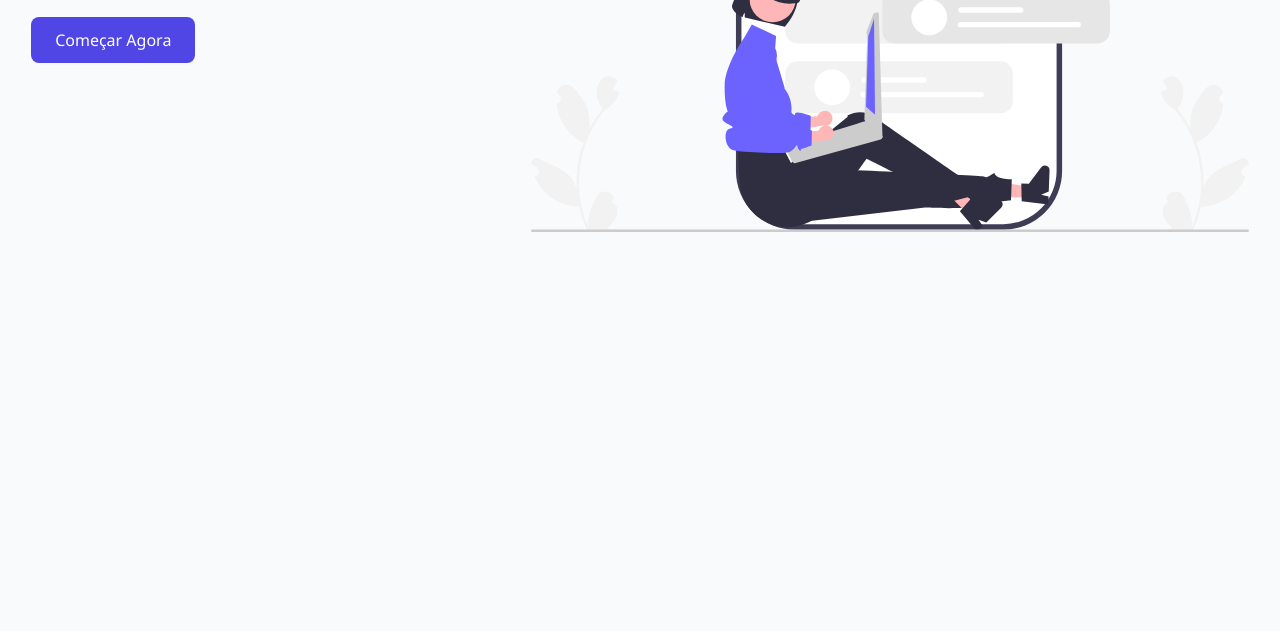
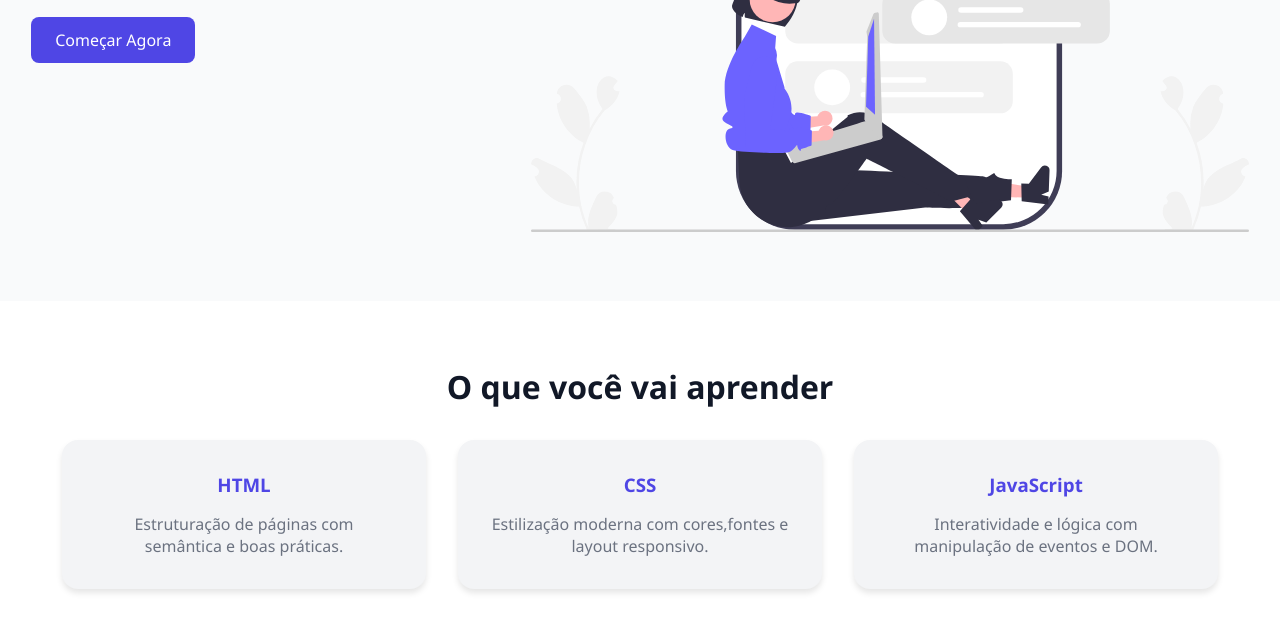
Before and after one commit to Lua65/landing-page, a plain HTML site: page index.html in a window 1280 px wide. Shown: the part 493-1124 px from the top of the page. Before the commit the page ends 800 px from the top, so only its background shows below. Drawn offline with Linux system fonts and the light colour scheme.

Commit message:
Add files via upload

```diff
--- a/index.html
+++ b/index.html
@@ -31,6 +31,28 @@
                 <img src="assets/hero-illustration.svg" alt="">
             </div>
         </section>
+
+        <section class="conteudo">
+            <h2>O que você vai aprender</h2>
+            <div class="cards">
+                <div class="card">
+                    <h3>HTML</h3>
+                    <p>Estruturação de páginas com semântica e boas práticas.</p>
+                </div>
+
+                <div class="card">
+                    <h3>CSS</h3>
+                    <p>Estilização moderna com cores,fontes e layout responsivo.</p>
+                </div>
+
+                <div class="card">
+                    <h3>JavaScript</h3>
+                    <p>Interatividade e lógica com manipulação de eventos e DOM.</p>
+                </div>
+            </div>
+        </section>
     </main>
+
+
 </body>
 </html>
--- a/style.css
+++ b/style.css
@@ -86,3 +86,49 @@ body {
 .btn-cta:hover {
     background-color: #4338ca;
 }
+
+.conteudo{
+    padding: 4rem 2rem;
+    background-color:  #ffffff;
+    text-align: center;
+}
+
+.conteudo h2 {
+    font-size: 2rem;
+    color: #111827;
+    margin-bottom: 2rem;
+}
+
+.cards {
+    display: flex;
+    flex-wrap: wrap;
+    justify-content: center;
+    gap: 2rem
+}
+
+.card {
+    background-color: #f3f4f6;
+    padding: 2rem;
+    border-radius: 1rem;
+    max-width: 300px;
+    box-shadow: 0 4px 6px rgba(0,0,0,0.1);
+    transition: transform 0.3s;
+}
+
+.card {
+    box-shadow: 0 4px 6px rgba(0,0,0,0.1);
+    transition: transform 0.3s;
+}
+
+.card:hover {
+    transform: translateY(-5px);
+}
+
+.card h3 {
+    color: #4f46e5;
+    margin-bottom: 1rem;
+}
+
+.card p {
+    color: #6b7280;
+}
```
